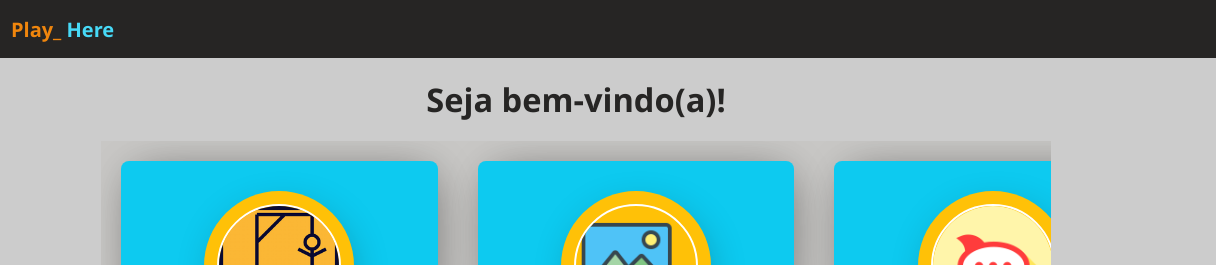
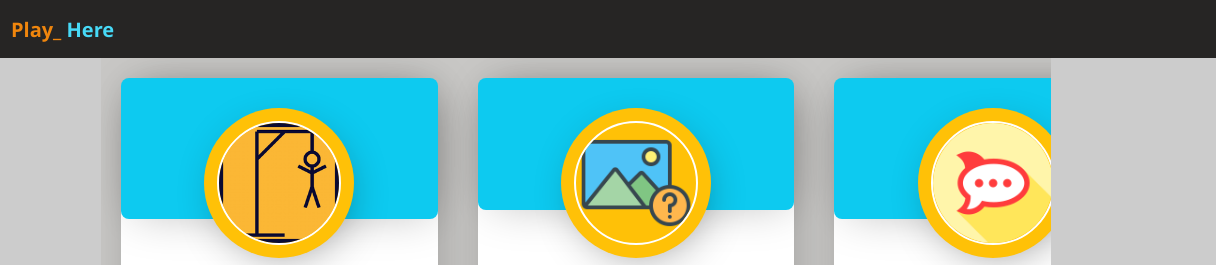
Before and after one commit to FernandesThalita/Home-Play_Here, a plain HTML site: page index.html in a window 1280 px wide. Shown: the top 265 px of the page, 64-1280 px from the left. Drawn offline with nearby package versions, Linux system fonts and the light colour scheme.

Commit message:
Update index.html

```diff
--- a/index.html
+++ b/index.html
@@ -25,7 +25,7 @@
     </header>
 
     <main>
-      <h1 class="title-animado">Seja bem-vindo(a)!</h1>
+
       <section>
         <div class="swiper mySwiper container" style="cursor: grab;">
           <div class="swiper-wrapper conteudo">
```
